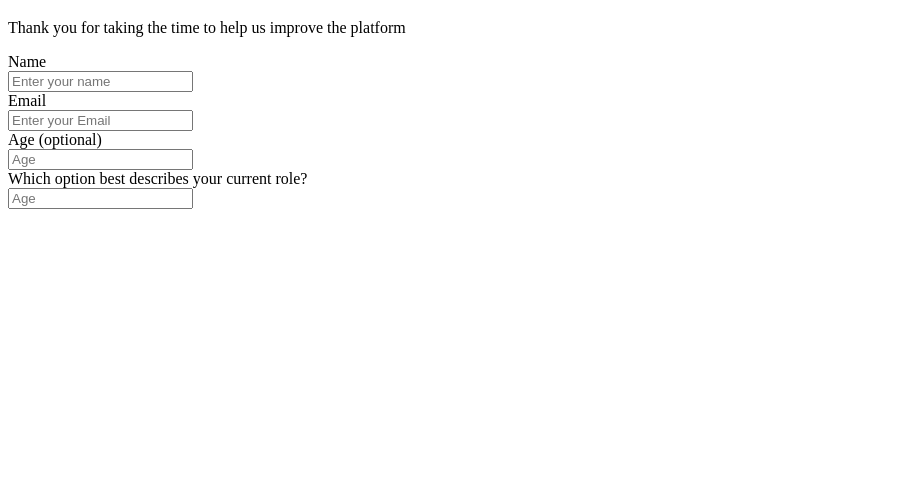
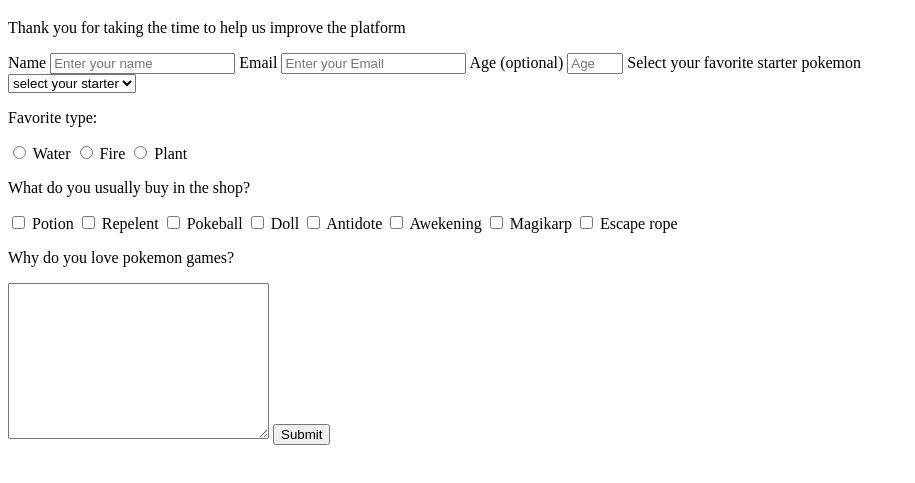
Before and after one commit to yentlc/survey-forms, a plain HTML site: page index.html in a window 1280 px wide. Shown: the part 61-544 px from the top of the page, without its empty margins (0-915 px from the left). Drawn offline with Linux system fonts and the light colour scheme.

Commit message:
html with all forms

```diff
--- a/index.html
+++ b/index.html
@@ -16,28 +16,81 @@
     </header>
     <div>
       <form id="survey-form">
-        <label for="name">Name</label><br />
+        <label id="name-label" for="name">Name</label>
         <input
           type="text"
           id="name"
           name="name"
           placeholder="Enter your name"
           required
-        /><br />
-        <label for="email">Email</label><br />
+        />
+        <label id="email-label" for="email">Email</label>
         <input
           type="email"
           id="email"
           name="email"
           placeholder="Enter your Email"
           required
-        /><br />
-        <label for="age">Age (optional)</label><br />
-        <input type="number" id="age" name="age" placeholder="Age" /><br />
-        <label for="option"
-          >Which option best describes your current role?</label
-        ><br />
-        <input type="" id="age" name="age" placeholder="Age" /><br />
+        />
+        <label id="number-label" for="age">Age (optional)</label>
+        <input
+          type="number"
+          id="age"
+          name="age"
+          placeholder="Age"
+          min="10"
+          max="60"
+        />
+        <label for="dropdown">Select your favorite starter pokemon</label><br />
+        <select name="dropdown" id="dropdown">
+          <option value="" disabled selected>select your starter</option>
+          <option value="charmander">Charmander</option>
+          <option value="bulbasaur">Bulbasaur</option>
+          <option value="squirtle">Squirtle</option>
+        </select>
+
+        <p id="radio">Favorite type:</p>
+        <input type="radio" name="fav-type" id="water" />
+        <label for="water">Water</label>
+        <input type="radio" name="fav-type" id="fire" />
+        <label for="fire">Fire</label>
+        <input type="radio" name="fav-type" id="plant" />
+        <label for="plant">Plant</label>
+
+        <p id="checkbox">What do you usually buy in the shop?</p>
+
+        <input type="checkbox" name="potion" id="potion" value="potion" />
+        <label for="potion">Potion</label>
+        <input type="checkbox" name="repelent" id="repelent" value="repelent" />
+        <label for="repelent">Repelent</label>
+        <input type="checkbox" name="pokeball" id="pokeball" value="pokeball" />
+        <label for="pokeball">Pokeball</label>
+        <input type="checkbox" name="doll" id="doll" value="doll" />
+        <label for="doll">Doll</label>
+
+        <input type="checkbox" name="antidote" id="antidote" value="antidote" />
+        <label for="antidote">Antidote</label>
+        <input
+          type="checkbox"
+          name="awakening"
+          id="awakening"
+          value="awakening"
+        />
+        <label for="awakening">Awekening</label>
+        <input type="checkbox" name="magikarp" id="magikarp" value="magikarp" />
+        <label for="magikarp">Magikarp</label>
+        <input
+          type="checkbox"
+          name="escape-rope"
+          id="escape-rope"
+          value="escape-rope"
+        />
+        <label for="escape-rope">Escape rope</label>
+
+        <p id="comments">Why do you love pokemon games?</p>
+        <textarea name="comments" id="comments" cols="30" rows="10"></textarea>
+
+        <input type="submit" />
       </form>
     </div>
   </body>
```
